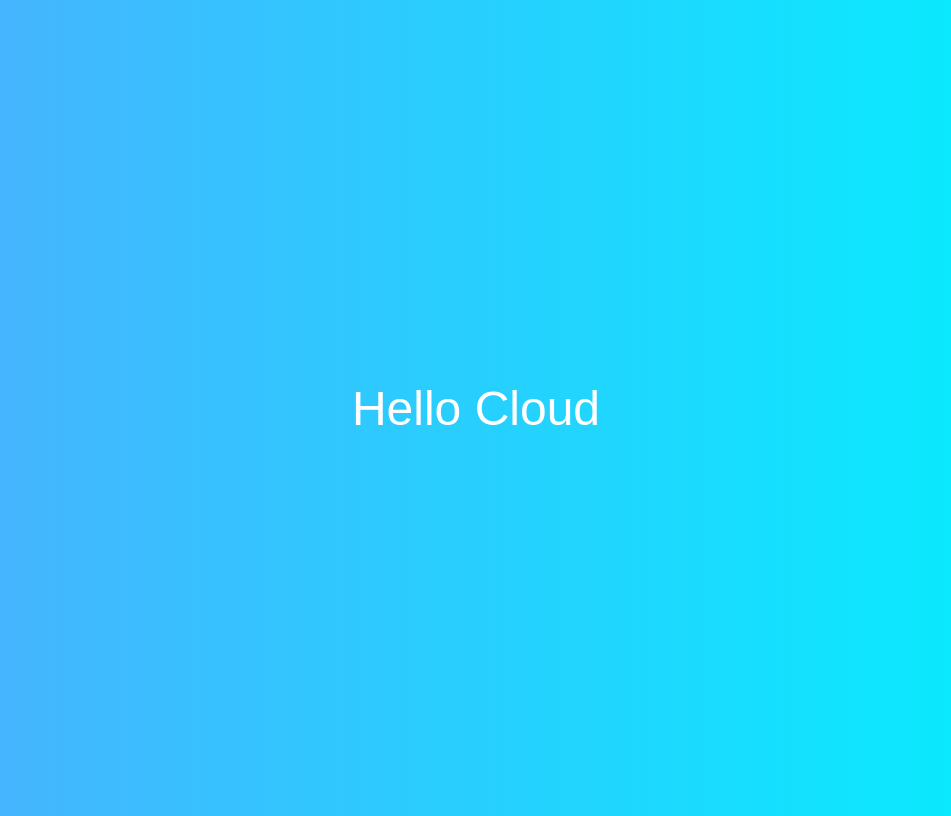
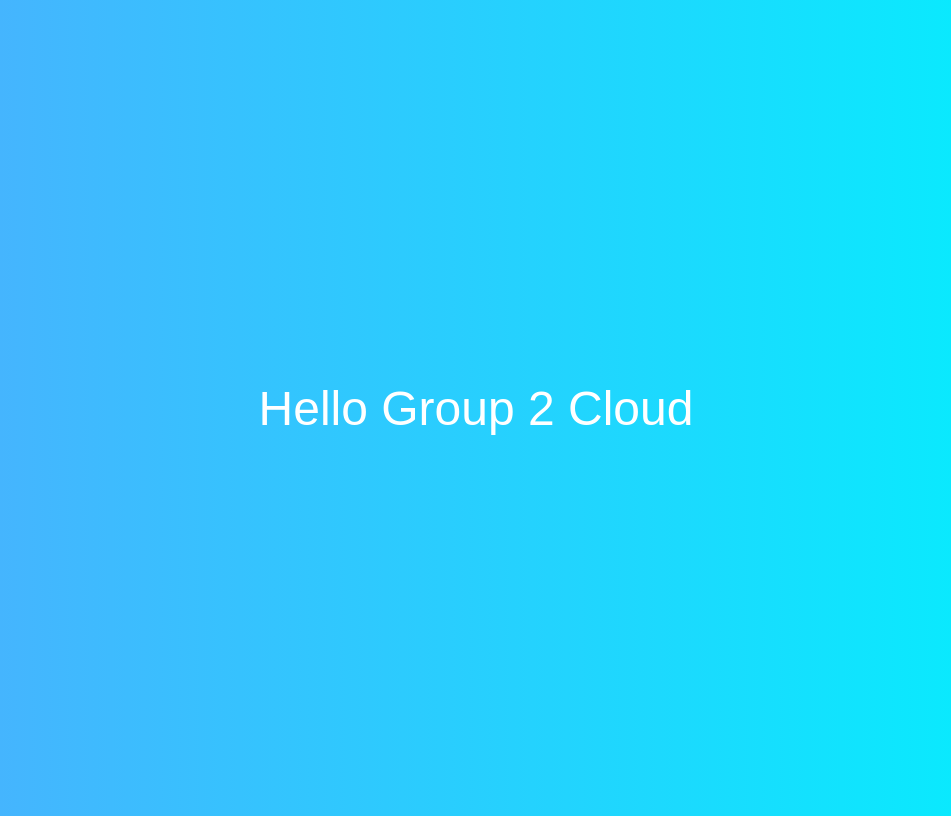
Before and after one commit to Rodney-Jr/grp2cicd, a plain HTML site: page index.html in a window 1280 px wide. Shown: the whole page, without its empty margins (164-1115 px from the left). Drawn offline with Linux system fonts and the light colour scheme.

Commit message:
Update index.html

```diff
--- a/index.html
+++ b/index.html
@@ -18,6 +18,6 @@
   </style>
 </head>
 <body>
-  Hello Cloud
+  Hello Group 2 Cloud
 </body>
 </html>
```
